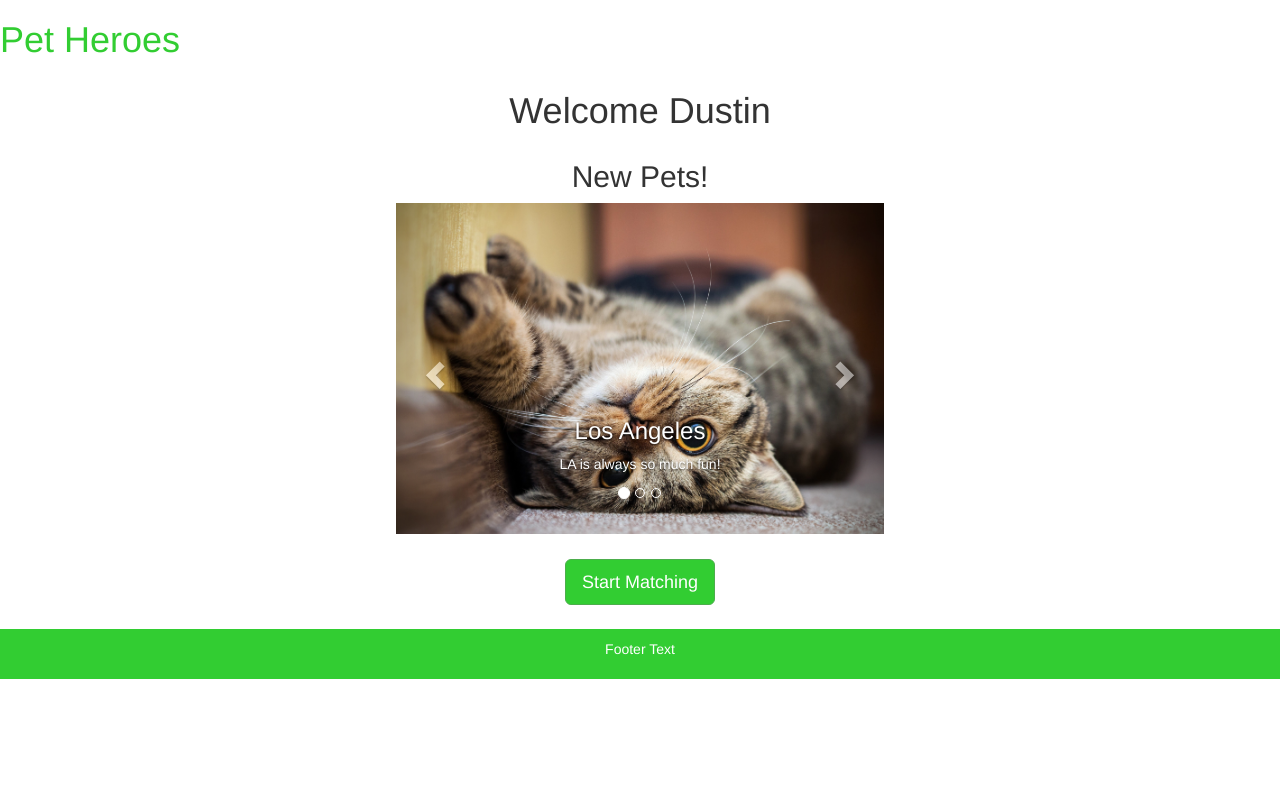
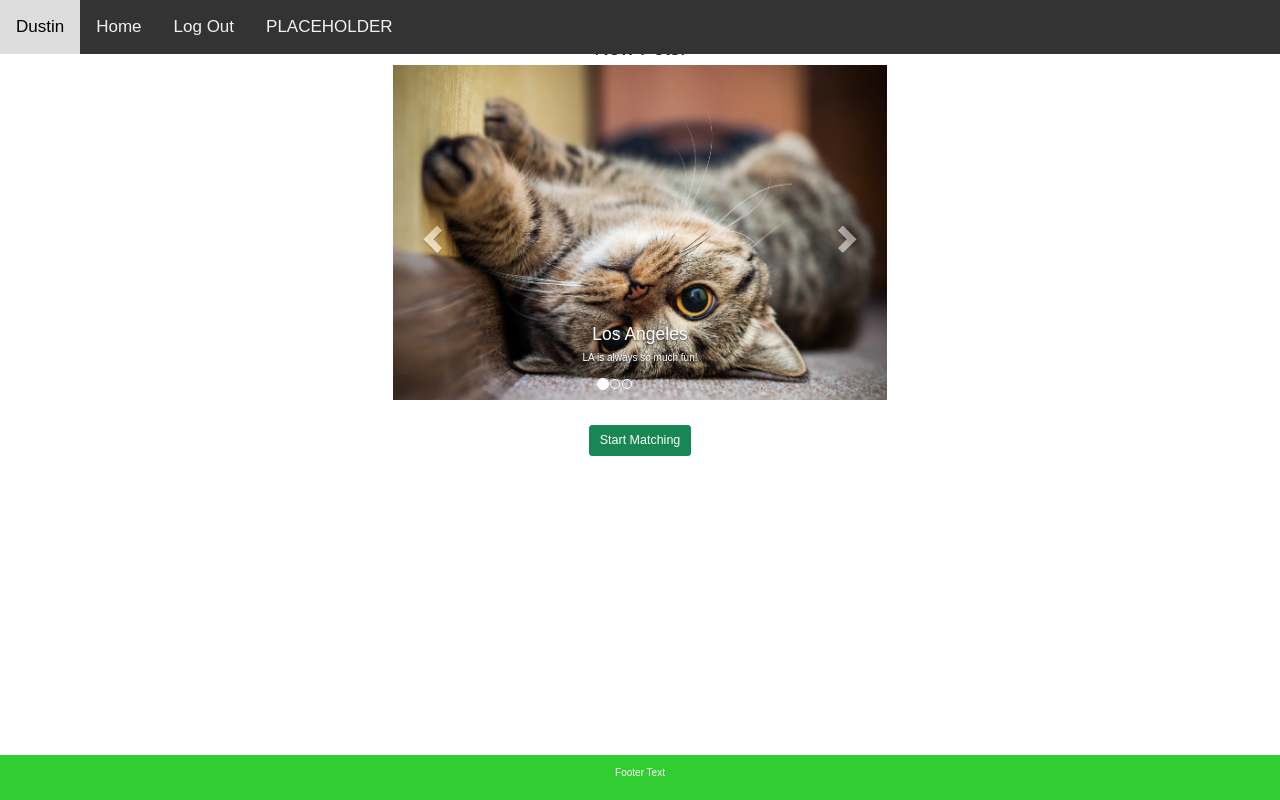
Before and after one commit to belskiza/Pet-Heroes-, a PHP site: page /home.php in a window 1280 px wide. Run offline with PHP 8.4, Linux system fonts and the light colour scheme; a user stored in the database is signed in.

Commit message:
Changed home.php and added dashboard.php

```diff
--- a/header.php
+++ b/header.php
@@ -7,8 +7,7 @@
     <link rel="stylesheet" href="css/style.css">
 </head>
 
-<body>
-<a href="index.php"><h1 class="display-6">Pet Heroes</h1></a> <!-- logo placeholder -->
+<body> <!-- logo placeholder -->
 
 <!-- NAVBAR -->
 
--- a/home.php
+++ b/home.php
@@ -24,6 +24,9 @@
             background-color: limegreen;
             color: white;
             padding: 10px;
+            width: 100%;
+            position: fixed;
+            bottom: 0;
         }
 
         /* On small screens, set height to 'auto' for sidenav and grid */
@@ -39,12 +42,9 @@
             margin-bottom: 2%;
             background-color: limegreen;
         }
-        .display-6{
-            color: limegreen;
-        }
 
     </style>
-    <a href="index.php"><h1 class="display-6">Pet Heroes</h1></a>
+    <?php include_once 'header.php'?>
 </head>
 <body>
 
```
